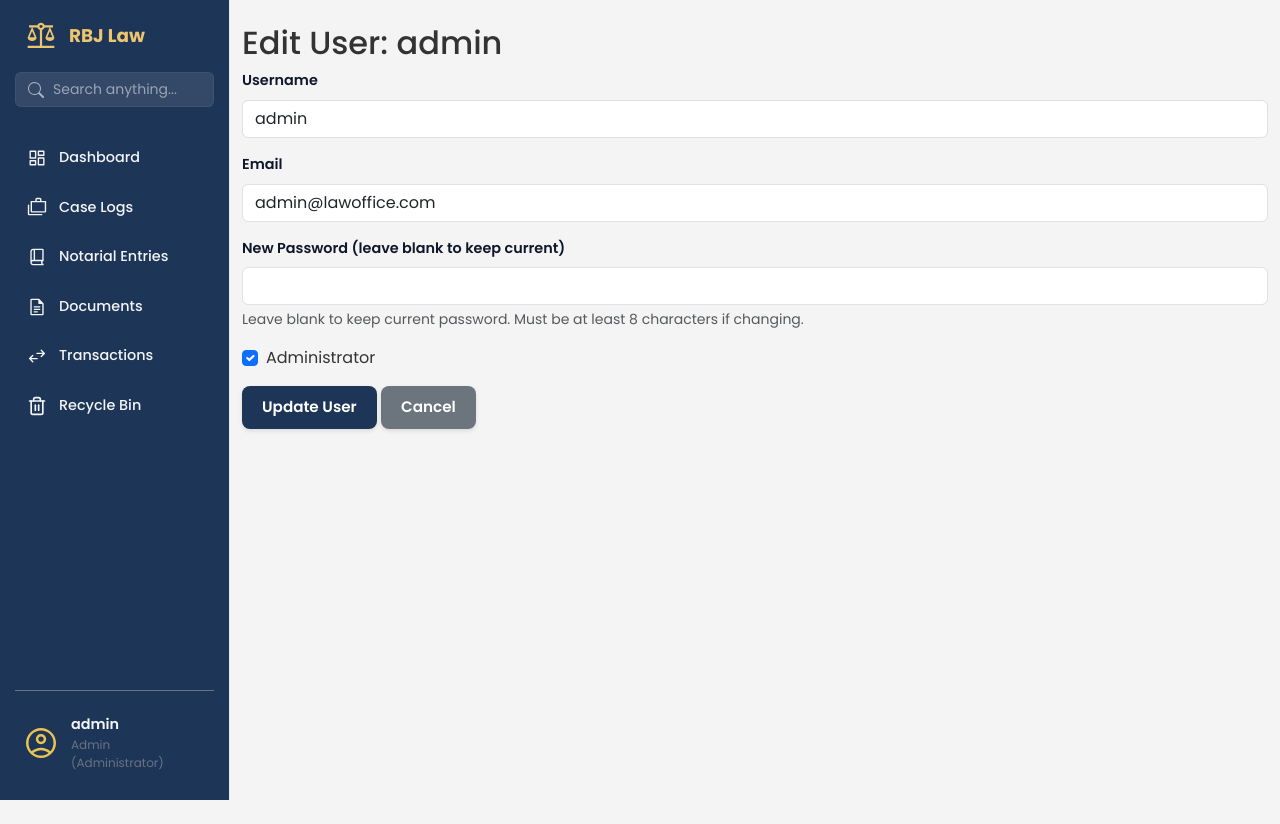
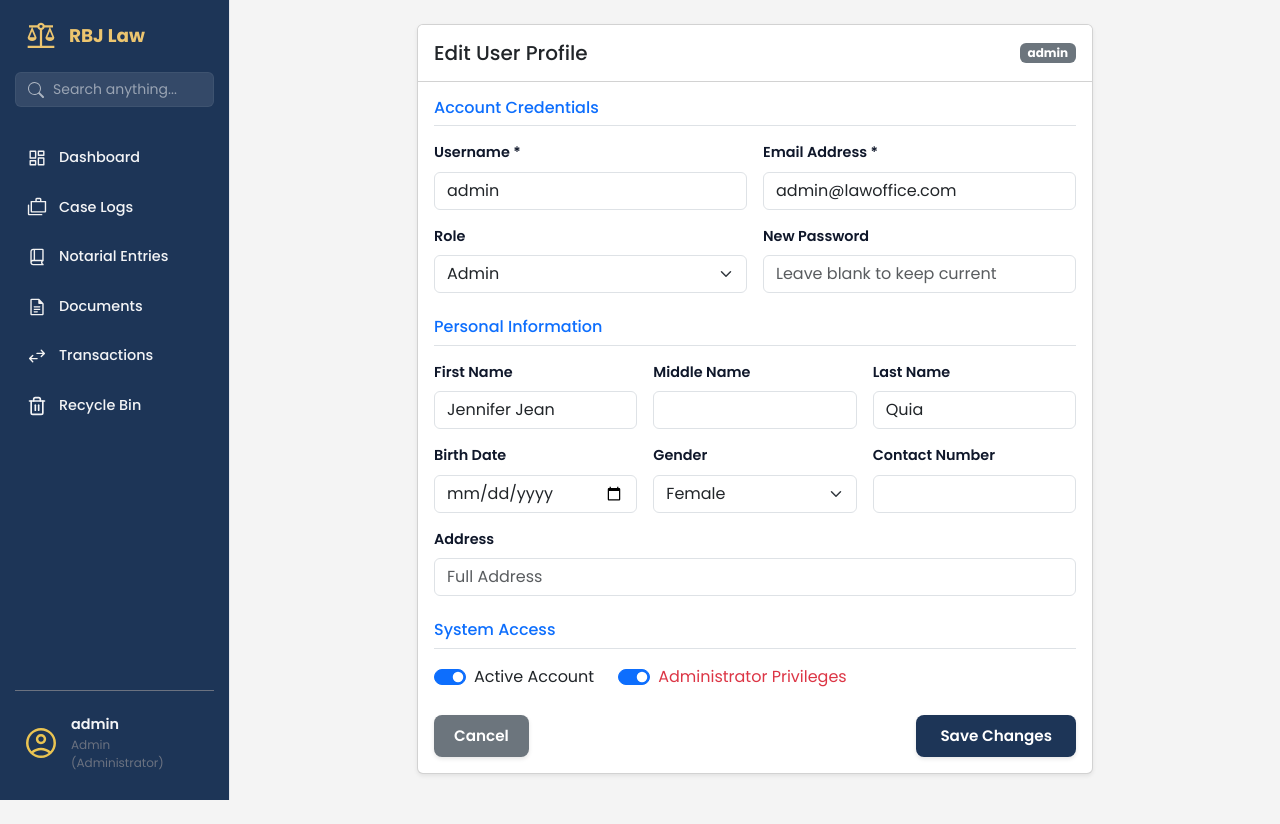
Before and after one commit to 16-Bit-mushroom/IT12-Law_Office, a Flask app: page /admin/users/1/edit in a window 1280 px wide. Run offline with Flask 3, Linux system fonts and the light colour scheme; a user stored in the database is signed in; some libraries are stand-ins or nearby versions.

Commit message:
added more info for users

```diff
--- a/app/routes/admin_profile_routes.py
+++ b/app/routes/admin_profile_routes.py
@@ -70,7 +70,7 @@ def update_profile():
                     flash(f"Password update failed: {pw_message}", 'danger')
 
     # Redirect back to the profile page to see the changes/messages
-    return redirect(url_for('admin.admin_page'))
+    return redirect(url_for('settings.settings_page'))
 
 @admin_bp.route('/users')
 @login_required
@@ -116,7 +116,7 @@ def add_new_user():
 
         if success:
             flash(message, 'success')
-            return redirect(url_for('admin.manage_users_page'))
+            return redirect(url_for('settings.settings_page'))
         else:
             flash(f'Failed to create user: {message}', 'danger')
             return render_template('add_user.html')
@@ -126,9 +126,8 @@ def add_new_user():
 @admin_bp.route('/users/<int:user_id>/edit', methods=['GET', 'POST'])
 @login_required
 def edit_user(user_id):
-    """Handles editing an existing user."""
     if not current_user.is_admin:
-        abort(403)  # Forbidden
+        abort(403)
 
     user = get_user_by_id(user_id)
     if not user:
@@ -136,34 +135,38 @@ def edit_user(user_id):
         return redirect(url_for('admin.manage_users_page'))
 
     if request.method == 'POST':
-        # Get form data
-        username = request.form.get('username')
-        email = request.form.get('email')
-        is_admin = 'is_admin' in request.form
-        new_password = request.form.get('new_password')
+        # Collect all form data into a dictionary
+        data = {
+            'username': request.form.get('username'),
+            'email': request.form.get('email'),
+            'contact_number': request.form.get('contact_number'),
+            'role': request.form.get('role'),
+            'first_name': request.form.get('first_name'),
+            'middle_name': request.form.get('middle_name'),
+            'last_name': request.form.get('last_name'),
+            'gender': request.form.get('gender'),
+            'address': request.form.get('address'),
+            'birth_date': request.form.get('birth_date'),
+            'is_admin': 'is_admin' in request.form,
+            'is_active': 'is_active' in request.form
+        }
 
-        # Update user profile (username, email, admin status)
-        success, message = update_user_profile_admin(
-            user_id, username, email, is_admin
-        )
+        success, message = update_user_profile_admin(user_id, data)
 
         if success:
             flash('Profile updated successfully.', 'success')
+
+            # Update password if provided
+            new_password = request.form.get('new_password')
+            if new_password:
+                if len(new_password) < 8:
+                    flash('Password too short (min 8 chars). Profile info updated, but password kept.', 'warning')
+                else:
+                    update_user_password(user_id, new_password)
+                    flash('Password updated.', 'success')
+
+            return redirect(url_for('settings.settings_page'))
         else:
-            flash(f'Profile update failed: {message}', 'danger')
-            return render_template('edit_user.html', user=user)
-
-        # Update password if provided
-        if new_password:
-            if len(new_password) < 8:
-                flash('Password must be at least 8 characters long.', 'danger')
-            else:
-                pw_success, pw_message = update_user_password(user_id, new_password)
-                if pw_success:
-                    flash('Password updated successfully.', 'success')
-                else:
-                    flash(f'Password update failed: {pw_message}', 'danger')
-
-        return redirect(url_for('admin.manage_users_page'))
+            flash(f'Update failed: {message}', 'danger')
 
     return render_template('edit_user.html', user=user)
--- a/app/templates/edit_user.html
+++ b/app/templates/edit_user.html
@@ -2,43 +2,99 @@
 
 {% block content %}
 <div class="container mt-4">
-    <h2>Edit User: {{ user.username }}</h2>
-
-    {% with messages = get_flashed_messages(with_categories=true) %}
-        {% if messages %}
-            {% for category, message in messages %}
-                <div class="alert alert-{{ category }}">{{ message }}</div>
-            {% endfor %}
-        {% endif %}
-    {% endwith %}
-
+    <div class="row justify-content-center">
+        <div class="col-md-8">
+            <div class="card shadow-sm">
+                <div class="card-header bg-white py-3">
+                    <div class="d-flex justify-content-between align-items-center">
+                        <h5 class="mb-0">Edit User Profile</h5>
+                        <span class="badge bg-secondary">{{ user.username }}</span>
+                    </div>
+                </div>
+                <div class="card-body">
                     <form method="POST">
-        <div class="mb-3">
-            <label for="username" class="form-label">Username</label>
-            <input type="text" class="form-control" id="username" name="username"
-                   value="{{ user.username }}" required>
+                        <h6 class="text-primary border-bottom pb-2 mb-3">Account Credentials</h6>
+                        <div class="row g-3 mb-3">
+                            <div class="col-md-6">
+                                <label class="form-label">Username *</label>
+                                <input type="text" class="form-control" name="username" value="{{ user.username }}" required>
+                            </div>
+                            <div class="col-md-6">
+                                <label class="form-label">Email Address *</label>
+                                <input type="email" class="form-control" name="email" value="{{ user.email }}" required>
+                            </div>
+                            <div class="col-md-6">
+                                <label class="form-label">Role</label>
+                                <select class="form-select" name="role">
+                                    <option value="staff" {% if user.role == 'staff' %}selected{% endif %}>Staff</option>
+                                    <option value="attorney" {% if user.role == 'attorney' %}selected{% endif %}>Attorney</option>
+                                    <option value="admin" {% if user.role == 'admin' %}selected{% endif %}>Admin</option>
+                                </select>
+                            </div>
+                            <div class="col-md-6">
+                                <label class="form-label">New Password</label>
+                                <input type="password" class="form-control" name="new_password" placeholder="Leave blank to keep current">
+                            </div>
                         </div>
 
-        <div class="mb-3">
-            <label for="email" class="form-label">Email</label>
-            <input type="email" class="form-control" id="email" name="email"
-                   value="{{ user.email }}" required>
+                        <h6 class="text-primary border-bottom pb-2 mb-3 mt-4">Personal Information</h6>
+                        <div class="row g-3 mb-3">
+                            <div class="col-md-4">
+                                <label class="form-label">First Name</label>
+                                <input type="text" class="form-control" name="first_name" value="{{ user.first_name or '' }}">
+                            </div>
+                            <div class="col-md-4">
+                                <label class="form-label">Middle Name</label>
+                                <input type="text" class="form-control" name="middle_name" value="{{ user.middle_name or '' }}">
+                            </div>
+                            <div class="col-md-4">
+                                <label class="form-label">Last Name</label>
+                                <input type="text" class="form-control" name="last_name" value="{{ user.last_name or '' }}">
                             </div>
 
-        <div class="mb-3">
-            <label for="new_password" class="form-label">New Password (leave blank to keep current)</label>
-            <input type="password" class="form-control" id="new_password" name="new_password">
-            <div class="form-text">Leave blank to keep current password. Must be at least 8 characters if changing.</div>
+                            <div class="col-md-4">
+                                <label class="form-label">Birth Date</label>
+                                <input type="date" class="form-control" name="birth_date" value="{{ user.birth_date.strftime('%Y-%m-%d') if user.birth_date else '' }}">
+                            </div>
+                            <div class="col-md-4">
+                                <label class="form-label">Gender</label>
+                                <select class="form-select" name="gender">
+                                    <option value="" {% if not user.gender %}selected{% endif %}>Select...</option>
+                                    <option value="Male" {% if user.gender == 'Male' %}selected{% endif %}>Male</option>
+                                    <option value="Female" {% if user.gender == 'Female' %}selected{% endif %}>Female</option>
+                                </select>
+                            </div>
+                            <div class="col-md-4">
+                                <label class="form-label">Contact Number</label>
+                                <input type="text" class="form-control" name="contact_number" value="{{ user.contact_number or '' }}">
                             </div>
 
-        <div class="mb-3 form-check">
-            <input type="checkbox" class="form-check-input" id="is_admin" name="is_admin"
-                   {{ 'checked' if user.is_admin }}>
-            <label class="form-check-label" for="is_admin">Administrator</label>
+                            <div class="col-12">
+                                <label class="form-label">Address</label>
+                                <input type="text" class="form-control" name="address" value="{{ user.address or '' }}" placeholder="Full Address">
+                            </div>
                         </div>
 
-        <button type="submit" class="btn btn-primary">Update User</button>
-        <a href="{{ url_for('admin.manage_users_page') }}" class="btn btn-secondary">Cancel</a>
+                        <h6 class="text-primary border-bottom pb-2 mb-3 mt-4">System Access</h6>
+                        <div class="d-flex gap-4 mb-4">
+                            <div class="form-check form-switch">
+                                <input class="form-check-input" type="checkbox" name="is_active" id="activeCheck" {% if user.is_active %}checked{% endif %}>
+                                <label class="form-check-label" for="activeCheck">Active Account</label>
+                            </div>
+                            <div class="form-check form-switch">
+                                <input class="form-check-input" type="checkbox" name="is_admin" id="adminCheck" {% if user.is_admin %}checked{% endif %}>
+                                <label class="form-check-label text-danger" for="adminCheck">Administrator Privileges</label>
+                            </div>
+                        </div>
+
+                        <div class="d-flex justify-content-between">
+                            <a href="{{ url_for('settings.settings_page') }}" class="btn btn-secondary">Cancel</a>
+                            <button type="submit" class="btn btn-primary px-4">Save Changes</button>
+                        </div>
                     </form>
                 </div>
+            </div>
+        </div>
+    </div>
+</div>
 {% endblock %}
--- a/app/templates/settings/users_tab.html
+++ b/app/templates/settings/users_tab.html
@@ -36,14 +36,14 @@
                     {% endif %}
                 </div>
                 <div class="user-item__actions">
-                    <button class="btn-action btn-action--secondary" title="Edit"
-                        onclick="openEditUserModal('{{ user.id }}')">
+                    <a href="{{ url_for('admin.edit_user', user_id=user.id) }}" class="btn-action btn-action--secondary"
+                        title="Edit">
                         <svg xmlns="http://www.w3.org/2000/svg" width="16" height="16" viewBox="0 0 24 24" fill="none"
                             stroke="currentColor" stroke-width="2" stroke-linecap="round" stroke-linejoin="round">
                             <path d="M11 4H4a2 2 0 0 0-2 2v14a2 2 0 0 0 2 2h14a2 2 0 0 0 2-2v-7"></path>
                             <path d="M18.5 2.5a2.121 2.121 0 0 1 3 3L12 15l-4 1 1-4 9.5-9.5z"></path>
                         </svg>
-                    </button>
+                    </a>
                     {% if user.is_active %}
                     <button class="btn-action btn-action--danger" title="Deactivate"
                         onclick="deactivateUser('{{ user.id }}', '{{ user.username }}')">
```
Also changed, not shown: app/models/user_model.py (+10 -1 lines), app/services/user_service.py (+36 -13 lines), instance/app.db. Lines whose indentation alone changed are shown as unchanged.
